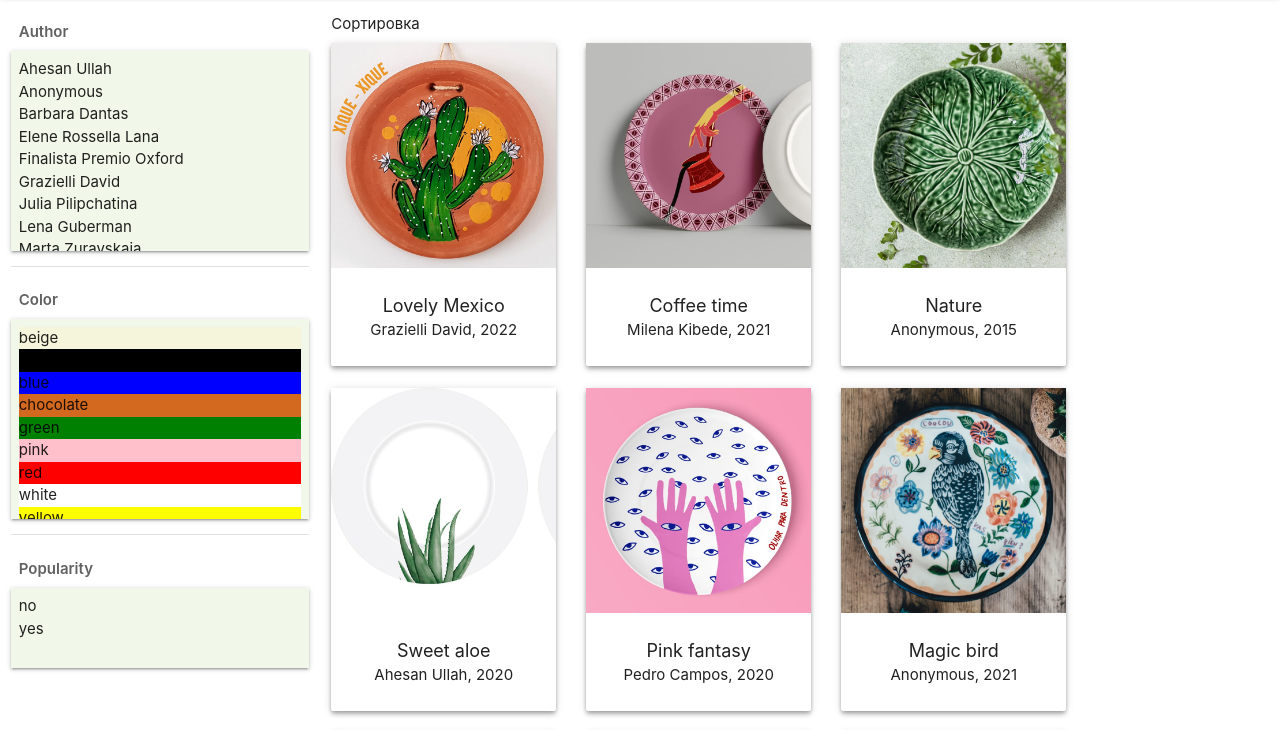
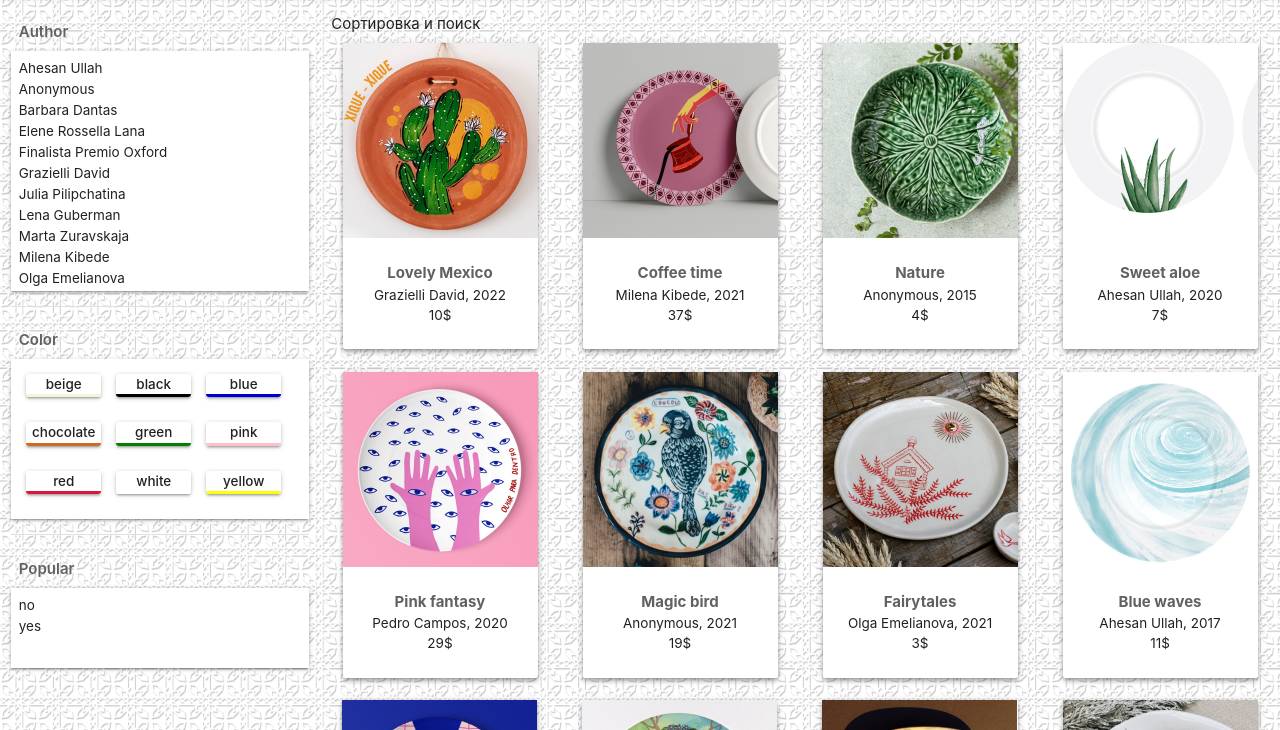
Before and after one commit to Svt1108/online-store-public, a website built with webpack: page online-store/src/index.html in a window 1280 px wide. Shown: the part 67-797 px from the top of the page. Built offline with nearby package versions, Linux system fonts and the light colour scheme.

```diff
--- a/online-store/src/components/cards.ts
+++ b/online-store/src/components/cards.ts
@@ -41,13 +41,14 @@
       plateName.innerHTML = `${this.drawData[i].name}`;
       plateName.classList.add(
         "grey-text",
-        "text-darken-4",
+        "text-darken-2",
         "plate-card__title"
       );
       cardContent.appendChild(plateName);
 
       const plateInfo = document.createElement("p");
-      plateInfo.innerHTML = `${this.drawData[i].author}, ${this.drawData[i].year}`;
+      plateInfo.innerHTML = `${this.drawData[i].author}, ${this.drawData[i].year}
+      <p class = "grey-text text-darken-4 modal-window__title">${this.drawData[i].price}</p>`;
       plateInfo.classList.add("grey-text", "text-darken-4", "plate-card__text");
       cardContent.appendChild(plateInfo);
     }
--- a/online-store/src/components/filters.ts
+++ b/online-store/src/components/filters.ts
@@ -39,9 +39,13 @@
     setArrayColor.sort();
     setArrayColor.forEach((element) => {
       const colorItem = document.createElement("div");
-      colorItem.classList.add("filter-content");
+      colorItem.classList.add("filter-content_color", "z-depth-1");
       colorItem.textContent = `${element}`;
-      colorItem.style.backgroundColor = `${element}`;
+      if (element === "blue")
+        colorItem.style.borderBottom = `solid 3px mediumblue`;
+      else if (element === "red")
+        colorItem.style.borderBottom = `solid 3px crimson`;
+      else colorItem.style.borderBottom = `solid 3px ${element}`;
       color.appendChild(colorItem);
     });
 
--- a/online-store/src/components/modal.ts
+++ b/online-store/src/components/modal.ts
@@ -37,7 +37,8 @@
       <li><strong>Second color: </strong>${item.secondColor}</li>
       <li><strong>Popularity: </strong>${item.popularity}</li>
       <li><strong>Quantity: </strong>${item.quantity}</li>
-      </ul>`;
+      </ul>
+      <p class = "grey-text text-darken-4 modal-window__title">${item.price}</p>`;
 
     const closeButton = document.createElement("button");
     closeButton.classList.add("modal-window__close");
--- a/online-store/src/css/cards.scss
+++ b/online-store/src/css/cards.scss
@@ -1,7 +1,8 @@
 .content {
     display: flex;
     flex-wrap: wrap;
-    column-gap: 2rem;
+    column-gap: 3rem;
+    justify-content: center;
 }
 
 .plate-card {
@@ -10,18 +11,18 @@
 }
 
 .plate-card__image {
-    height: 15rem;
-    width: 15rem;
+    height: 13rem;
+    width: 13rem;
     background-size: contain;
 }
 
 .plate-card__title {
-    font-size: 1.2rem;
-    font-weight: normal;
+    font-size: 1rem;
+    font-weight: bold;
     text-align: center;
 }
 
 .plate-card__text {
-    font-size: 1rem;
+    font-size: 0.9rem;
     text-align: center;
 }
--- a/online-store/src/css/filters.scss
+++ b/online-store/src/css/filters.scss
@@ -6,22 +6,47 @@
         margin: 0.5rem;
     }
     .filters__content {
-        height: 25vh;
+        height: 30vh;
         overflow: auto;
-        // width: fit-content;
         padding: 0.5rem;
+        background-color: white;
     }
     .filters__content_popularity {
         height: 10vh;
         overflow: auto;
-        // width: fit-content;
         padding: 0.5rem;
+    }
+    .filters__content_color {
+        height: 20vh;
+        display: flex;
+        flex-wrap: wrap;
+        //       background-color: white;
     }
 }
 
 .filter-content {
-    font-size: 1rem;
+    font-size: 0.9rem;
+    line-height: 1.4rem;
+    transition: 0.1s;
     &:hover {
-        background-color: #c5e1a5;
+        font-size: 1rem;
+        font-weight: 500;
     }
 }
+
+.filter-content_color {
+    font-size: 0.9rem;
+    font-weight: 500;
+    width: 5rem;
+    height: fit-content;
+    min-width: fit-content;
+    margin: 0.5rem;
+    display: flex;
+    justify-content: center;
+    align-items: center;
+    border-radius: 3px;
+    transition: 0.1s;
+    &:hover {
+        transform: scale(1.1);
+    }
+}
--- a/online-store/src/css/main.scss
+++ b/online-store/src/css/main.scss
@@ -1,7 +1,14 @@
 .main {
     padding-top: 80px;
+    background-image: url("../assets/images/pattern-3.jpg");
+    background-size: 25rem;
+    background-repeat: repeat;
 }
 
 .divider_space {
     margin: 1rem 0;
 }
+
+.selected {
+    background-color: #d7ccc8;
+}
--- a/online-store/src/data/platedata.ts
+++ b/online-store/src/data/platedata.ts
@@ -11,7 +11,8 @@
       "color": "chocolate",
       "secondColor": "green",
       "quantity": "3",
-      "popularity": "yes"
+      "popularity": "yes",
+      "price": "10$"
     },
     {
        "id": "2",
@@ -23,7 +24,8 @@
        "color": "pink",
        "secondColor": "red",
        "quantity": "5",
-       "popularity": "no"
+       "popularity": "no",
+       "price": "37$"
     },
     {
         "id": "3",
@@ -35,7 +37,8 @@
         "color": "green",
         "secondColor": "green",
         "quantity": "44",
-        "popularity": "yes"
+        "popularity": "yes",
+        "price": "4$"
     },
     {
          "id": "4",
@@ -47,7 +50,8 @@
          "color": "white",
          "secondColor": "green",
          "quantity": "35",
-         "popularity": "no"
+         "popularity": "no",
+         "price": "7$"
     },
     {
         "id": "5",
@@ -59,7 +63,8 @@
         "color": "pink",
         "secondColor": "white",
         "quantity": "2",
-        "popularity": "yes"
+        "popularity": "yes",
+        "price": "29$"
     },
     {
          "id": "6",
@@ -71,7 +76,8 @@
          "color": "white",
          "secondColor": "blue",
          "quantity": "15",
-         "popularity": "no"
+         "popularity": "no",
+         "price": "19$"
     },
     {
           "id": "7",
@@ -83,7 +89,8 @@
           "color": "white",
           "secondColor": "red",
           "quantity": "4",
-          "popularity": "no"
+          "popularity": "no",
+          "price": "3$"
     },
     {
            "id": "8",
@@ -95,7 +102,8 @@
            "color": "blue",
            "secondColor": "white",
            "quantity": "45",
-           "popularity": "no"
+           "popularity": "no",
+           "price": "11$"
     },
     {
             "id": "9",
@@ -107,7 +115,8 @@
             "color": "red",
             "secondColor": "pink",
             "quantity": "4",
-            "popularity": "yes"
+            "popularity": "yes",
+            "price": "36$"
     },
     {
              "id": "10",
@@ -119,7 +128,8 @@
              "color": "green",
              "secondColor": "yellow",
              "quantity": "50",
-             "popularity": "yes"
+             "popularity": "yes",
+             "price": "5$"
     },
     {
               "id": "11",
@@ -131,7 +141,8 @@
               "color": "yellow",
               "secondColor": "brown",
               "quantity": "10",
-              "popularity": "no"
+              "popularity": "no",
+              "price": "22$"
     },
     {
                "id": "12",
@@ -143,7 +154,8 @@
                "color": "white",
                "secondColor": "blue",
                "quantity": "2",
-               "popularity": "yes"
+               "popularity": "yes",
+               "price": "15$"
     },
     {
               "id": "13",
@@ -155,7 +167,8 @@
               "color": "chocolate",
               "secondColor": "green",
               "quantity": "3",
-              "popularity": "yes"
+              "popularity": "yes",
+              "price": "7$"
     },
     {
                "id": "14",
@@ -167,7 +180,8 @@
                "color": "white",
                "secondColor": "green",
                "quantity": "35",
-               "popularity": "no"
+               "popularity": "no",
+               "price": "30$"
     },
     {
                 "id": "15",
@@ -179,7 +193,8 @@
                 "color": "black",
                 "secondColor": "white",
                 "quantity": "28",
-                "popularity": "no"
+                "popularity": "no",
+                "price": "35$"
     },
     {
                  "id": "16",
@@ -191,7 +206,8 @@
                  "color": "pink",
                  "secondColor": "pink",
                  "quantity": "45",
-                 "popularity": "no"
+                 "popularity": "no",
+                 "price": "47$"
     },
     {
         "id": "17",
@@ -203,7 +219,8 @@
         "color": "white",
         "secondColor": "green",
         "quantity": "52",
-        "popularity": "no"
+        "popularity": "no",
+        "price": "22$"
     },
     {
          "id": "18",
@@ -215,7 +232,8 @@
          "color": "black",
          "secondColor": "red",
          "quantity": "13",
-         "popularity": "yes"
+         "popularity": "yes",
+         "price": "10$"
     },
     {
           "id": "19",
@@ -227,7 +245,8 @@
           "color": "blue",
           "secondColor": "white",
           "quantity": "62",
-          "popularity": "no"
+          "popularity": "no",
+          "price": "1$"
     },
     {
            "id": "20",
@@ -239,7 +258,8 @@
            "color": "white",
            "secondColor": "blue",
            "quantity": "10",
-           "popularity": "yes"
+           "popularity": "yes",
+           "price": "14$"
     },
     {
           "id": "21",
@@ -251,7 +271,8 @@
           "color": "black",
           "secondColor": "white",
           "quantity": "28",
-          "popularity": "no"
+          "popularity": "no",
+          "price": "45$"
     },
     {
            "id": "22",
@@ -263,7 +284,8 @@
            "color": "white",
            "secondColor": "blue",
            "quantity": "10",
-           "popularity": "yes"
+           "popularity": "yes",
+           "price": "5$"
     },
     {
             "id": "23",
@@ -275,7 +297,8 @@
             "color": "white",
             "secondColor": "red",
             "quantity": "2",
-            "popularity": "yes"
+            "popularity": "yes",
+            "price": "28$"
     },
     {
              "id": "24",
@@ -287,7 +310,8 @@
              "color": "white",
              "secondColor": "blue",
              "quantity": "28",
-             "popularity": "no"
+             "popularity": "no",
+             "price": "5$"
     },
     {
               "id": "25",
@@ -299,7 +323,8 @@
               "color": "white",
               "secondColor": "green",
               "quantity": "47",
-              "popularity": "no"
+              "popularity": "no",
+              "price": "6$"
     },
     {
                "id": "26",
@@ -311,7 +336,8 @@
                "color": "chocolate",
                "secondColor": "green",
                "quantity": "7",
-               "popularity": "yes"
+               "popularity": "yes",
+               "price": "12$"
     },
     {
                 "id": "27",
@@ -323,7 +349,8 @@
                 "color": "green",
                 "secondColor": "black",
                 "quantity": "17",
-                "popularity": "yes"
+                "popularity": "yes",
+                "price": "50$"
     },
     {
                  "id": "28",
@@ -335,7 +362,8 @@
                  "color": "beige",
                  "secondColor": "white",
                  "quantity": "37",
-                 "popularity": "yes"
+                 "popularity": "yes",
+                 "price": "19$"
     },
     {
                 "id": "29",
@@ -347,7 +375,8 @@
                 "color": "white",
                 "secondColor": "black",
                 "quantity": "15",
-                "popularity": "yes"
+                "popularity": "yes",
+                "price": "21$"
     },
     {
                  "id": "30",
@@ -359,7 +388,8 @@
                  "color": "white",
                  "secondColor": "black",
                  "quantity": "53",
-                 "popularity": "no"
+                 "popularity": "no",
+                 "price": "33$"
     },
     {
                   "id": "31",
@@ -371,7 +401,8 @@
                   "color": "black",
                   "secondColor": "chocolate",
                   "quantity": "21",
-                  "popularity": "yes"
+                  "popularity": "yes",
+                  "price": "16$"
     },
     {
                    "id": "32",
@@ -383,7 +414,8 @@
                    "color": "white",
                    "secondColor": "black",
                    "quantity": "23",
-                   "popularity": "yes"
+                   "popularity": "yes",
+                   "price": "27$"
     },
     {
       "id": "33",
@@ -395,7 +427,8 @@
       "color": "white",
       "secondColor": "blue",
       "quantity": "18",
-      "popularity": "no"
+      "popularity": "no",
+      "price": "4$"
     },
     {
        "id": "34",
@@ -407,7 +440,8 @@
        "color": "pink",
        "secondColor": "white",
        "quantity": "29",
-       "popularity": "no"
+       "popularity": "no",
+       "price": "1$"
     },
     {
         "id": "35",
@@ -419,7 +453,8 @@
         "color": "white",
         "secondColor": "black",
         "quantity": "4",
-        "popularity": "no"
+        "popularity": "no",
+        "price": "36$"
     },
     {
          "id": "36",
@@ -431,7 +466,8 @@
          "color": "black",
          "secondColor": "chocolate",
          "quantity": "8",
-         "popularity": "no"
+         "popularity": "no",
+         "price": "48$"
     },
     {
         "id": "37",
@@ -443,7 +479,8 @@
         "color": "white",
         "secondColor": "pink",
         "quantity": "24",
-        "popularity": "no"
+        "popularity": "no",
+        "price": "3$"
     },
     {
          "id": "38",
@@ -455,7 +492,8 @@
          "color": "chocolate",
          "secondColor": "white",
          "quantity": "9",
-         "popularity": "no"
+         "popularity": "no",
+         "price": "22$"
     },
     {
           "id": "39",
@@ -467,7 +505,8 @@
           "color": "white",
           "secondColor": "black",
           "quantity": "2",
-          "popularity": "yes"
+          "popularity": "yes",
+          "price": "18$"
     },
     {
            "id": "40",
@@ -479,7 +518,8 @@
            "color": "red",
            "secondColor": "pink",
            "quantity": "5",
-           "popularity": "yes"
+           "popularity": "yes",
+           "price": "2$"
     },
     {
             "id": "41",
@@ -491,7 +531,8 @@
             "color": "red",
             "secondColor": "yellow",
             "quantity": "17",
-            "popularity": "yes"
+            "popularity": "yes",
+            "price": "11$"
     },
     {
              "id": "42",
@@ -503,7 +544,8 @@
              "color": "green",
              "secondColor": "white",
              "quantity": "43",
-             "popularity": "no"
+             "popularity": "no",
+             "price": "50$"
     },
     {
               "id": "43",
@@ -515,7 +557,8 @@
               "color": "white",
               "secondColor": "green",
               "quantity": "22",
-              "popularity": "yes"
+              "popularity": "yes",
+              "price": "35$"
     },
     {
                "id": "44",
@@ -527,7 +570,8 @@
                "color": "pink",
                "secondColor": "pink",
                "quantity": "33",
-               "popularity": "no"
+               "popularity": "no",
+               "price": "42$"
     },
     {
               "id": "45",
@@ -539,7 +583,8 @@
               "color": "white",
               "secondColor": "purple",
               "quantity": "2",
-              "popularity": "no"
+              "popularity": "no",
+              "price": "18$"
     },
     {
                "id": "46",
@@ -551,7 +596,8 @@
                "color": "white",
                "secondColor": "green",
                "quantity": "15",
-               "popularity": "yes"
+               "popularity": "yes",
+               "price": "7$"
     },
     {
                 "id": "47",
@@ -563,7 +609,8 @@
                 "color": "blue",
                 "secondColor": "blue",
                 "quantity": "8",
-                "popularity": "yes"
+                "popularity": "yes",
+                "price": "20$"
     },
     {
                  "id": "48",
@@ -575,7 +622,8 @@
                  "color": "green",
                  "secondColor": "white",
                  "quantity": "7",
-                 "popularity": "no"
+                 "popularity": "no",
+                 "price": "23$"
     },
     {
         "id": "49",
@@ -587,7 +635,8 @@
         "color": "blue",
         "secondColor": "white",
         "quantity": "27",
-        "popularity": "yes"
+        "popularity": "yes",
+        "price": "15$"
     },
     {
          "id": "50",
@@ -599,7 +648,8 @@
          "color": "white",
          "secondColor": "red",
          "quantity": "14",
-         "popularity": "no"
+         "popularity": "no",
+         "price": "5$"
     }
 ]`;
 
--- a/online-store/src/index.html
+++ b/online-store/src/index.html
@@ -13,7 +13,7 @@
 
     <nav class="navbar-fixed nav-extended fix">
         <div class="nav-wrapper nav-grid brown lighten-2">
-            <a href="#!" class="brand-logo logo">Logo</a>
+            <a href="#!" class="brand-logo logo">Take another plate</a>
             <ul class="menu">
                 <li><a href="sass.html">Home</a></li>
                 <li><a href="badges.html">Contacts</a></li>
@@ -27,18 +27,18 @@
     <div class="row main">
         <div class="col s12 m4 l3 filters">
             <p class="grey-text text-darken-2 filters__title">Author</p>
-            <div class="z-depth-1 light-green lighten-5 filters__content" id="author"></div>
+            <div class="z-depth-1 filters__content" id="author"></div>
             <div class="divider divider_space"></div>
             <p class="grey-text text-darken-2 filters__title">Color</p>
-            <div class="z-depth-1 light-green lighten-5 filters__content" id="color"></div>
+            <div class="z-depth-1 filters__content filters__content_color" id="color"></div>
             <div class="divider divider_space"></div>
-            <p class="grey-text text-darken-2 filters__title">Popularity</p>
-            <div class="z-depth-1 light-green lighten-5 filters__content_popularity" id="popularity"></div>
+            <p class="grey-text text-darken-2 filters__title">Popular</p>
+            <div class="z-depth-1 filters__content filters__content_popularity" id="popularity"></div>
         </div>
 
         <div class="col s12 m8 l9">
             <div class="row">
-                <div class="col s12">Сортировка</div>
+                <div class="col s12">Сортировка и поиск</div>
                 <div class="col s12 content">Содержимое</div>
             </div>
         </div>
--- a/online-store/src/types/types.ts
+++ b/online-store/src/types/types.ts
@@ -9,4 +9,5 @@
   secondColor: string;
   quantity: string;
   popularity: string;
+  price: string;
 }
```
Also changed, not shown: online-store/src/components/app.ts (+23 -4 lines), online-store/src/assets/images/pattern-1.jpg (added), online-store/src/assets/images/pattern-2.jpg (added), online-store/src/assets/images/pattern-3.jpg (added), online-store/src/assets/images/pattern-4.jpg (added), online-store/src/assets/images/pattern-5.jpg (added), online-store/src/assets/images/pattern-6.jpg (added).
